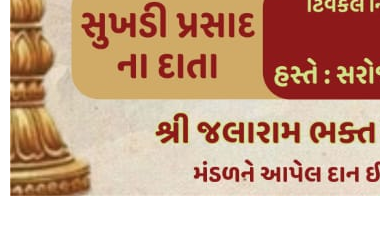
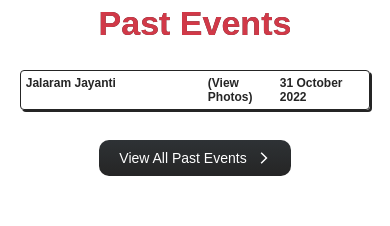
Before and after one commit to HardikShah563/jalaram_mandir, a React (Create React App) app: page / in a window 390 px wide. Shown: the part 2573-2799 px from the top of the page. Built offline with nearby package versions, Linux system fonts and the light colour scheme; what to-words would draw is missing.

Commit message:
changes in image

```diff
--- a/package.json
+++ b/package.json
@@ -20,7 +20,7 @@
   },
   "scripts": {
     "predeploy": "npm run build",
-    "deploy": "gh-pages -b master -d build",
+    "deploy": "gh-pages -d build",
     "start": "react-scripts start",
     "build": "react-scripts build",
     "test": "react-scripts test",
--- a/src/pages/Home.jsx
+++ b/src/pages/Home.jsx
@@ -44,9 +44,12 @@
                             <h1 className="subtitle txt-ctr">Jalaram Jayanti 2023</h1>
                             <h1 className="txt-ctr margin-top-bottom-20">19th October 2023, 6:30 A.M. Onwards</h1>
                             <img
-                                className="mg-a-a"
-                                src={process.env.PUBLIC_URL + "/Assets/event-banner-2023.jpg"}
-                                alt=""
+                                className="mg-a-a event-banner-2023-img"
+                                src={
+                                    process.env.PUBLIC_URL +
+                                    "/Assets/event-banner-2023.jpg"
+                                }
+                                alt="jalaram jayanti 2023 banner"
                             />
                         </div>
                     </div>
--- a/src/style/events.css
+++ b/src/style/events.css
@@ -87,8 +87,8 @@
 /* PAST EVENT CART */
 /* =============== */
 .past-event {
-    display: grid;
-    grid-template-columns: repeat(3, 1fr);
+    display: flex;
+    justify-content: space-between;
     padding: 10px;
     margin: 10px;
     border: 2px solid var(--secondary);
@@ -98,9 +98,9 @@
     font-weight: 600;
 }
 
-.past-event-location, .past-event-date {
-    justify-content: right;
-    align-items: center;
+.past-event-name {
+    width: 200px;
+    min-width: 60px;
 }
 
 @media (max-width: 900px) {
--- a/src/style/globals.css
+++ b/src/style/globals.css
@@ -226,6 +226,10 @@
     padding: 2px;
 }
 
+.event-banner-2023-img {
+    width: 50vw;
+}
+
 @media (max-width: 1000px) {
     .about-grid {
         width: 90%;
@@ -252,6 +256,10 @@
 
     .about-img {
         width: 150px;
+    }
+
+    .event-banner-2023-img {
+        width: 65vw;
     }
 }
 
@@ -288,6 +296,10 @@
     .modal {
         padding: 10px;
     }
+
+    .event-banner-2023-img {
+        width: 80vw;
+    }
 }
 
 @media (max-width: 400px) {
@@ -303,6 +315,15 @@
 
     .small-heading {
         text-align: center;
+    }
+
+    .event-banner-2023-img {
+        width: 95vw;
+    }
+
+    .black-button {
+        font-size: 14px;
+        padding: 10px 20px;
     }
 }
 
```
